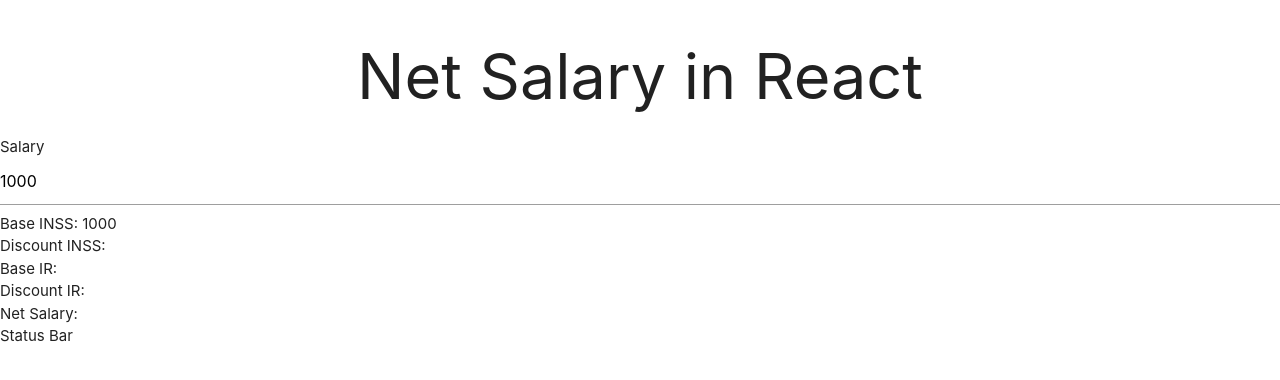
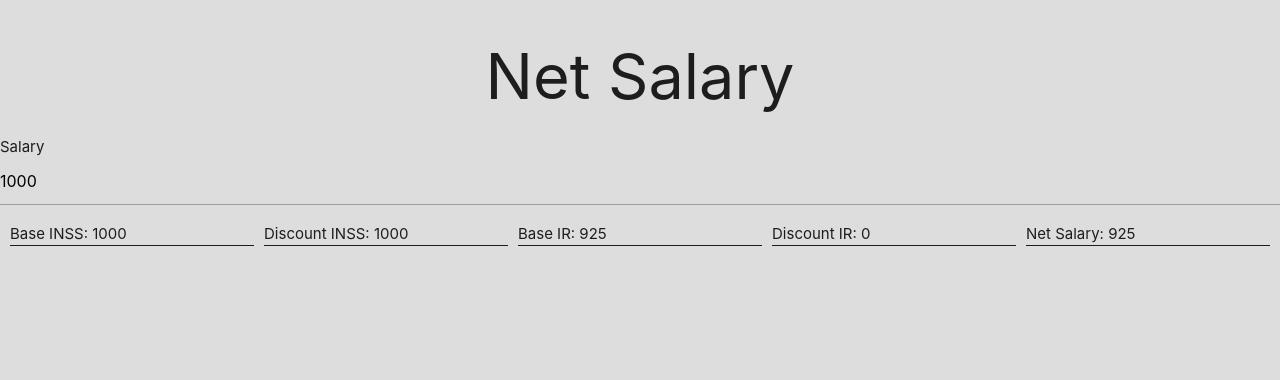
Before and after one commit to lucasfm95/igti-challenge-net-salary, a React (Create React App) app: page / in a window 1280 px wide. Shown: the top 380 px of the page. Built offline with nearby package versions, Linux system fonts and the light colour scheme.

Commit message:
added salary values calculated

```diff
--- a/src/components/NetSalary/NetSalary.js
+++ b/src/components/NetSalary/NetSalary.js
@@ -3,32 +3,44 @@
 import ProcessedData from "../ProcessedData/ProcessedData";
 import StatusBar from "../StatusBar/StatusBar";
 import css from './net-salary.module.css';
+import { calculateSalaryFrom } from '../../helpers/salary';
 
 export default class NetSalary extends Component {
 
-
     constructor() {
         super();
+
         var valueInput = 1000;
+        let result = calculateSalaryFrom(valueInput);
 
         this.state = {
-            baseINSS: valueInput
+            baseINSS: result.baseINSS,
+            discountINSS: result.baseINSS,
+            baseIR: result.baseIRPF,
+            discountIR: result.discountIRPF,
+            netSalary: result.netSalary
         };
     }
 
     handleOnChangeInput = (value) => {
-        this.valueInput = value;
+        let result = calculateSalaryFrom(value);
 
-        this.setState({ baseINSS: value });
+        this.setState({
+            baseINSS: result.baseINSS,
+            discountINSS: result.baseINSS,
+            baseIR: result.baseIRPF,
+            discountIR: result.discountIRPF,
+            netSalary: result.netSalary
+        });
     }
 
     render() {
-        const { baseINSS } = this.state;
+        const { baseINSS, discountINSS, baseIR, discountIR, netSalary } = this.state;
         return (
             <div>
-                <h1 className={css.textAlign}>Net Salary in React</h1>
+                <h1 className={css.textAlign}>Net Salary</h1>
                 <InputSalary label="Salary" step="100" value="1000" onChange={this.handleOnChangeInput} />
-                <ProcessedData baseINSS={baseINSS} />
+                <ProcessedData baseINSS={baseINSS} discountINSS={discountINSS} baseIR={baseIR} discountIR={discountIR} netSalary={netSalary} />
                 <StatusBar />
             </div>
         )
--- a/src/components/ProcessedData/ProcessedData.js
+++ b/src/components/ProcessedData/ProcessedData.js
@@ -1,15 +1,16 @@
-import React, { Component } from 'react'
+import React, { Component } from 'react';
+import css from './processed-date.module.css';
 
 export default class ProcessedData extends Component {
     render() {
-        const { baseINSS } = this.props;
+        const { baseINSS, discountINSS, baseIR, discountIR, netSalary } = this.props;
         return (
-            <div>
-                <div><span>Base INSS: {baseINSS}</span></div>
-                <div><span>Discount INSS:</span></div>
-                <div><span>Base IR:</span></div>
-                <div><span>Discount IR:</span></div>
-                <div><span>Net Salary:</span></div>
+            <div className={css.container}>
+                <div className={css.itemContainer}><span>Base INSS: {baseINSS}</span></div>
+                <div className={css.itemContainer}><span>Discount INSS: {discountINSS}</span></div>
+                <div className={css.itemContainer}><span>Base IR: {baseIR}</span></div>
+                <div className={css.itemContainer}><span>Discount IR: {discountIR}</span></div>
+                <div className={css.itemContainer}><span>Net Salary: {netSalary}</span></div>
             </div>
         )
     }
--- /dev/null
+++ b/src/components/ProcessedData/processed-date.module.css
@@ -0,0 +1,13 @@
+.container {
+    display: flex;
+    flex-direction: row;
+    padding: 5px;
+}
+
+.itemContainer {
+    margin: 5px;
+    width: 300px;
+    border-bottom: 1px;
+    border-bottom-style: solid;
+    border-color: bla;
+}
--- a/src/components/StatusBar/StatusBar.js
+++ b/src/components/StatusBar/StatusBar.js
@@ -1,10 +1,9 @@
-import React, { Component } from 'react'
+import React, { Component } from 'react';
 
 export default class StatusBar extends Component {
     render() {
         return (
             <div>
-                Status Bar
             </div>
         )
     }
--- a/src/index.css
+++ b/src/index.css
@@ -1,4 +1,5 @@
 body {
+  background-color: #ddd;
   margin: 0;
   font-family: -apple-system, BlinkMacSystemFont, 'Segoe UI', 'Roboto', 'Oxygen',
     'Ubuntu', 'Cantarell', 'Fira Sans', 'Droid Sans', 'Helvetica Neue',
```
